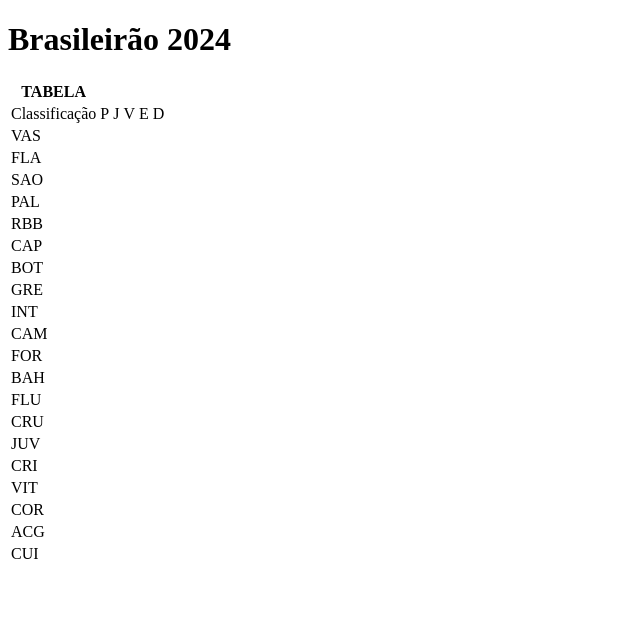
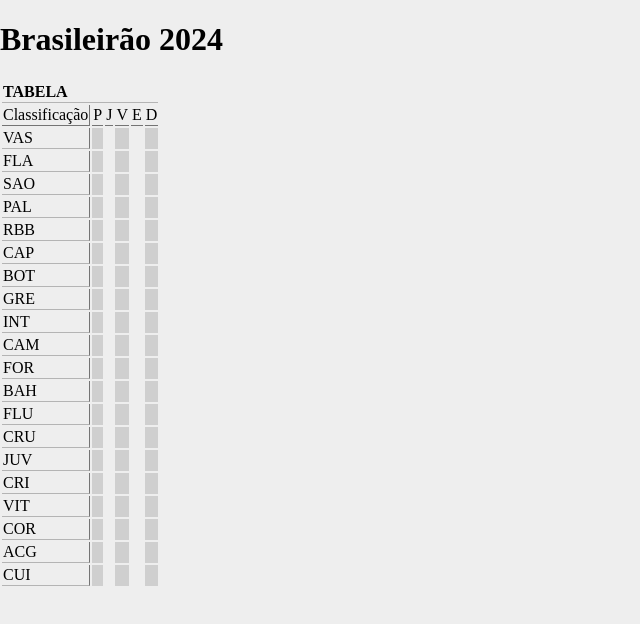
Before and after one commit to EduRocha15/html-css, a plain HTML site: page tabelaCampBrasileiro/tabela.html in a window 1280 px wide. Shown: the whole page, without its empty margins (0-640 px from the left). Drawn offline with Linux system fonts and the light colour scheme.

Commit message:
Alterações: criação das tabelas e bordas

```diff
--- a/tabelaCampBrasileiro/style.css
+++ b/tabelaCampBrasileiro/style.css
@@ -0,0 +1,27 @@
+body{
+   margin: 0px;
+   background-color: rgb(238, 238, 238);
+}
+
+th{
+   border-bottom: 1px solid rgb(180, 180, 180);
+   text-align: left;
+}
+
+.classificacao{
+   border-bottom: 1px solid rgb(116, 116, 116);
+   border-right: 1px solid rgb(116, 116, 116);
+}
+
+.minititulos{
+   border-bottom: 1px solid rgb(116, 116, 116);
+}
+
+.rightCol{
+   border-bottom: 1px solid rgb(180, 180, 180);
+   border-right: 1px solid rgb(116, 116, 116);
+}
+
+.par{
+   background-color: rgb(207, 207, 207);
+}
--- a/tabelaCampBrasileiro/tabela.html
+++ b/tabelaCampBrasileiro/tabela.html
@@ -4,180 +4,180 @@
     <meta charset="utf-8">
     <meta name="viewport" content="width=device-width, inital-scale=1, shrink-to-fit=no">
     <meta name="description" content="">
-    <link rel="stylesheet" href="style.css">
+    <link rel="stylesheet" type="text/css" href="style.css">
     <title>Brasileirão 2024</title>
 </head>
 <body>
     <h1>Brasileirão 2024</h1>
     <table>
-	<th>TABELA</th>
+	<th colspan="6">TABELA</th>
 	<tr>
-	    <td>Classificação</td>
-	    <td>P</td>
-	    <td>J</td>
-	    <td>V</td>
-	    <td>E</td>
-	    <td>D</td>
+	    <td class="classificacao">Classificação</td>
+	    <td class="minititulos">P</td>
+	    <td class="minititulos">J</td>
+	    <td class="minititulos">V</td>
+	    <td class="minititulos">E</td>
+	    <td class="minititulos">D</td>
 	</tr>
 	<tr>
-	    <td>VAS</td>
-	    <td></td>
-	    <td></td>
-    	    <td></td>
-	    <td></td>
-	    <td></td>
+	    <td class="rightCol">VAS</td>
+	    <td class="par"></td>
+	    <td ></td>
+    	<td class="par"></td>
+	    <td ></td>
+	    <td class="par"></td>
 	</tr>
 	<tr>
-	    <td>FLA</td>
-	    <td></td>
-	    <td></td>
-    	    <td></td>
-	    <td></td>
-	    <td></td>
+	    <td class="rightCol">FLA</td>
+	    <td class="par"></td>
+	    <td ></td>
+    	<td class="par"></td>
+	    <td ></td>
+	    <td class="par"></td>
 	</tr>
 	<tr>
-	    <td>SAO</td>
-	    <td></td>
-	    <td></td>
-    	    <td></td>
-	    <td></td>
-	    <td></td>
+	    <td class="rightCol">SAO</td>
+	    <td class="par"></td>
+	    <td ></td>
+    	<td class="par"></td>
+	    <td ></td>
+	    <td class="par"></td>
 	</tr>
 	<tr>
-	    <td>PAL</td>
-	    <td></td>
-	    <td></td>
-    	    <td></td>
-	    <td></td>
-	    <td></td>
+	    <td class="rightCol">PAL</td>
+	    <td class="par"></td>
+	    <td ></td>
+    	<td class="par"></td>
+	    <td ></td>
+	    <td class="par"></td>
 	</tr>
 	<tr>
-	    <td>RBB</td>
-	    <td></td>
-	    <td></td>
-    	    <td></td>
-	    <td></td>
-	    <td></td>
+	    <td class="rightCol">RBB</td>
+	    <td class="par"></td>
+	    <td ></td>
+    	<td class="par"></td>
+	    <td ></td>
+	    <td class="par"></td>
 	</tr>
 	<tr>
-	    <td>CAP</td>
-	    <td></td>
-	    <td></td>
-    	    <td></td>
-	    <td></td>
-	    <td></td>
+	    <td class="rightCol">CAP</td>
+	    <td class="par"></td>
+	    <td ></td>
+    	<td class="par"></td>
+	    <td ></td>
+	    <td class="par"></td>
 	</tr>
 	<tr>
-	    <td>BOT</td>
-	    <td></td>
-	    <td></td>
-    	    <td></td>
-	    <td></td>
-	    <td></td>
+	    <td class="rightCol">BOT</td>
+	    <td class="par"></td>
+	    <td ></td>
+    	<td class="par"></td>
+	    <td ></td>
+	    <td class="par"></td>
 	</tr>
 	<tr>
-	    <td>GRE</td>
-	    <td></td>
-	    <td></td>
-    	    <td></td>
-	    <td></td>
-	    <td></td>
+	    <td class="rightCol">GRE</td>
+	    <td class="par"></td>
+	    <td ></td>
+    	<td class="par"></td>
+	    <td ></td>
+	    <td class="par"></td>
 	</tr>
 	<tr>
-	    <td>INT</td>
-	    <td></td>
-	    <td></td>
-    	    <td></td>
-	    <td></td>
-	    <td></td>
+	    <td class="rightCol">INT</td>
+	    <td class="par"></td>
+	    <td ></td>
+    	<td class="par"></td>
+	    <td ></td>
+	    <td class="par"></td>
 	</tr>
 	<tr>
-	    <td>CAM</td>
-	    <td></td>
-	    <td></td>
-    	    <td></td>
-	    <td></td>
-	    <td></td>
+	    <td class="rightCol">CAM</td>
+	    <td class="par"></td>
+	    <td ></td>
+    	<td class="par"></td>
+	    <td ></td>
+	    <td class="par"></td>
 	</tr>
 	<tr>
-	    <td>FOR</td>
-	    <td></td>
-	    <td></td>
-    	    <td></td>
-	    <td></td>
-	    <td></td>
+	    <td class="rightCol">FOR</td>
+	    <td class="par"></td>
+	    <td ></td>
+    	<td class="par"></td>
+	    <td ></td>
+	    <td class="par"></td>
 	</tr>
 	<tr>
-	    <td>BAH</td>
-	    <td></td>
-	    <td></td>
-    	    <td></td>
-	    <td></td>
-	    <td></td>
+	    <td class="rightCol">BAH</td>
+	    <td class="par"></td>
+	    <td ></td>
+    	<td class="par"></td>
+	    <td ></td>
+	    <td class="par"></td>
 	</tr>
 	<tr>
-	    <td>FLU</td>
-	    <td></td>
-	    <td></td>
-    	    <td></td>
-	    <td></td>
-	    <td></td>
+	    <td class="rightCol">FLU</td>
+	    <td class="par"></td>
+	    <td ></td>
+    	<td class="par"></td>
+	    <td ></td>
+	    <td class="par"></td>
 	</tr>
 	<tr>
-	    <td>CRU</td>
-	    <td></td>
-	    <td></td>
-    	    <td></td>
-	    <td></td>
-	    <td></td>
+	    <td class="rightCol">CRU</td>
+	    <td class="par"></td>
+	    <td ></td>
+    	<td class="par"></td>
+	    <td ></td>
+	    <td class="par"></td>
 	</tr>
 	<tr>
-	    <td>JUV</td>
-	    <td></td>
-	    <td></td>
-    	    <td></td>
-	    <td></td>
-	    <td></td>
+	    <td class="rightCol">JUV</td>
+	    <td class="par"></td>
+	    <td ></td>
+    	<td class="par"></td>
+	    <td ></td>
+	    <td class="par"></td>
 	</tr>
 	<tr>
-	    <td>CRI</td>
-	    <td></td>
-	    <td></td>
-    	    <td></td>
-	    <td></td>
-	    <td></td>
+	    <td class="rightCol">CRI</td>
+	    <td class="par"></td>
+	    <td ></td>
+    	<td class="par"></td>
+	    <td ></td>
+	    <td class="par"></td>
 	</tr>
 	<tr>
-	    <td>VIT</td>
-	    <td></td>
-	    <td></td>
-    	    <td></td>
-	    <td></td>
-	    <td></td>
+	    <td class="rightCol">VIT</td>
+	    <td class="par"></td>
+	    <td ></td>
+    	<td class="par"></td>
+	    <td ></td>
+	    <td class="par"></td>
 	</tr>
 	<tr>
-	    <td>COR</td>
-	    <td></td>
-	    <td></td>
-    	    <td></td>
-	    <td></td>
-	    <td></td>
+	    <td class="rightCol">COR</td>
+	    <td class="par"></td>
+	    <td ></td>
+    	<td class="par"></td>
+	    <td ></td>
+	    <td class="par"></td>
 	</tr>
 	<tr>
-	    <td>ACG</td>
-	    <td></td>
-	    <td></td>
-    	    <td></td>
-	    <td></td>
-	    <td></td>
+	    <td class="rightCol">ACG</td>
+	    <td class="par"></td>
+	    <td ></td>
+    	<td class="par"></td>
+	    <td ></td>
+	    <td class="par"></td>
 	</tr>
 	<tr>
-	    <td>CUI</td>
-	    <td></td>
-	    <td></td>
-    	    <td></td>
-	    <td></td>
-	    <td></td>
+	    <td class="rightCol">CUI</td>
+	    <td class="par"></td>
+	    <td ></td>
+    	<td class="par"></td>
+	    <td ></td>
+	    <td class="par"></td>
 	</tr>
     </table>
 </body>
```
